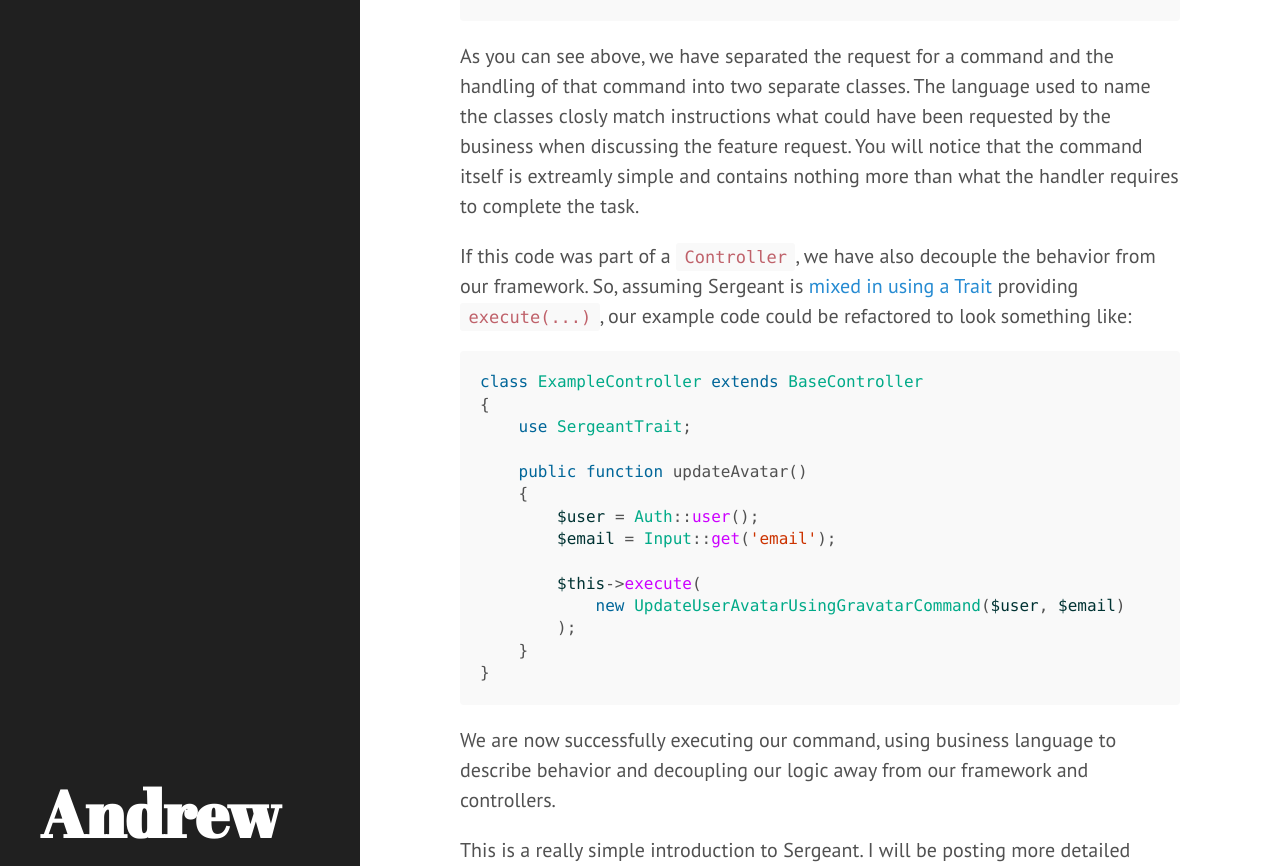
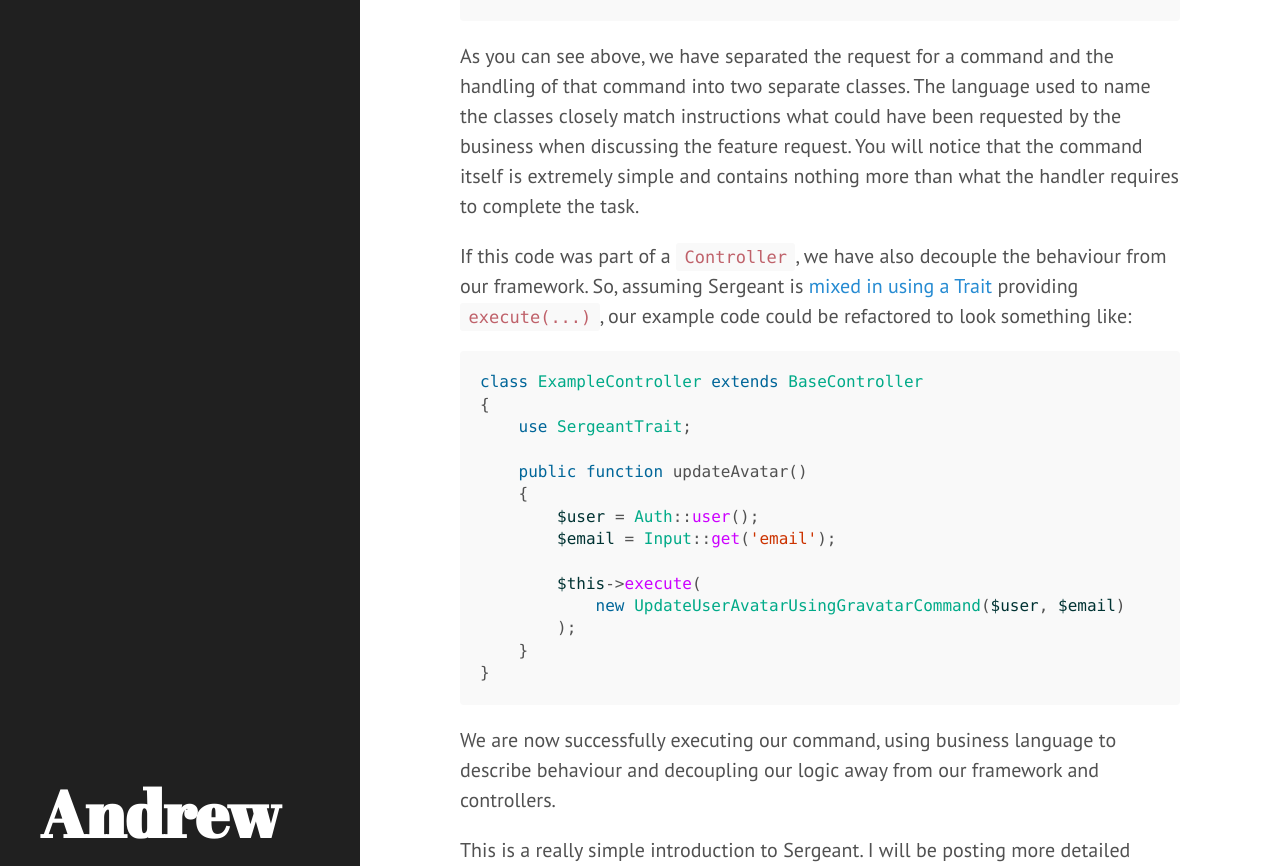
Before and after one commit to acairns/acairns.github.io, a Jekyll site: the page built from _posts/2014-08-11-introduction-to-sergeant-a-php-command-dispatcher.md, in a window 1280 px wide and 1400 px high, scrolled down 1194 px. Shown: the part 217-1083 px from the top of the window. Built offline with Jekyll 4.4.1, drawn with Linux system fonts in a browser that asks for light colours; Markdown is read by kramdown in place of the engine named in the settings; some of the changed text lies outside the part shown.

Commit message:
Fix spelling mistake

````diff
--- a/_posts/2014-08-11-introduction-to-sergeant-a-php-command-dispatcher.md
+++ b/_posts/2014-08-11-introduction-to-sergeant-a-php-command-dispatcher.md
@@ -12,7 +12,7 @@ tags:
 
 [Sergeant](https://github.com/acairns/sergeant) provides a way to extract business logic into commands which can be run
 using language spoken by the business. Similar to [`CQRS`](http://martinfowler.com/bliki/CQRS.html), instructions to run
-a command are separated from the logic required to achieve the behavior.
+a command are separated from the logic required to achieve the behaviour.
 
 This can sound confusing at first, but I will demonstrate how simple and powerful this pattern can be along with some
 detail on how it can benefit your codebase.
@@ -30,7 +30,7 @@ $user->save();
 
 This is a simple example of how an application may support updating a user's avatar using a service such as
 [Gravatar](https://en.gravatar.com/). Perhaps this code lives as part of a controller method, possibly an endpoint to
-satisfy an `AJAX` request. Lets take a look at how we could achieve this behavior using Sergeant to separate our command
+satisfy an `AJAX` request. Lets take a look at how we could achieve this behaviour using Sergeant to separate our command
 from how it is handled.
 
 First, our `Command` and our `CommandHandler` classes:
@@ -62,11 +62,11 @@ class UpdateUserAvatarUsingGravatarCommandHandler
 ```
 
 As you can see above, we have separated the request for a command and the handling of that command into two separate
-classes. The language used to name the classes closly match instructions what could have been requested by the business
-when discussing the feature request. You will notice that the command itself is extreamly simple and contains nothing
+classes. The language used to name the classes closely match instructions what could have been requested by the business
+when discussing the feature request. You will notice that the command itself is extremely simple and contains nothing
 more than what the handler requires to complete the task.
 
-If this code was part of a `Controller`, we have also decouple the behavior from our framework. So, assuming Sergeant is
+If this code was part of a `Controller`, we have also decouple the behaviour from our framework. So, assuming Sergeant is
 [mixed in using a Trait](https://github.com/acairns/sergeant#traits) providing `execute(...)`, our example code could
 be refactored to look something like:
 
@@ -87,7 +87,7 @@ class ExampleController extends BaseController
 }
 ```
 
-We are now successfully executing our command, using business language to describe behavior and decoupling our logic
+We are now successfully executing our command, using business language to describe behaviour and decoupling our logic
 away from our framework and controllers.
 
 This is a really simple introduction to Sergeant. I will be posting more detailed examples soon discussing other topics
````
